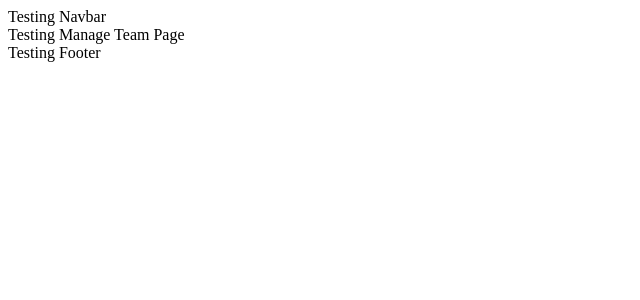
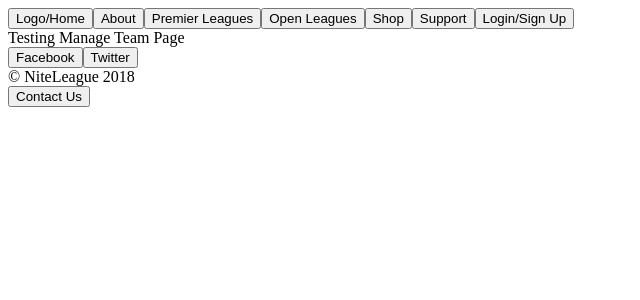
Before and after one commit to Holstein30/NiteLeague, a React app: page /manageteam in a window 1280 px wide. Shown: the top 300 px of the page, without its empty margins (0-640 px from the left). Built offline with nearby package versions, Linux system fonts and the light colour scheme.

Commit message:
started building basic nav and footer

```diff
--- a/src/components/App.js
+++ b/src/components/App.js
@@ -3,6 +3,9 @@ import Navbar from "./global/nav-bar";
 import Footer from "./global/footer";
 import Main from "./Main";
 
+// The App component holds our base rendering of the navbar and footer
+// which are present on every single page
+// the only changing page will be our Main component
 class App extends Component {
   render() {
     return (
--- a/src/components/global/buttons/index.js
+++ b/src/components/global/buttons/index.js
@@ -0,0 +1,8 @@
+import React from "react";
+export default props => {
+  return (
+    <a href="#">
+      <button className={props.className}>{props.name}</button>
+    </a>
+  );
+};
--- a/src/components/global/footer/index.js
+++ b/src/components/global/footer/index.js
@@ -1,8 +1,19 @@
 import React, { Component } from "react";
+import Social from "../links";
+import Button from "../buttons";
 
 class Footer extends Component {
   render() {
-    return <div>Testing Footer</div>;
+    return (
+      <div className="footer">
+        <div className="social-links">
+          <Social className="facebook-btn" name="Facebook" />
+          <Social className="twitter-btn" name="Twitter" />
+        </div>
+        <div className="copyright">&copy; NiteLeague 2018</div>
+        <Button className="contact-btn" name="Contact Us" />
+      </div>
+    );
   }
 }
 
--- a/src/components/global/links/index.js
+++ b/src/components/global/links/index.js
@@ -0,0 +1,9 @@
+import React, { Component } from "react";
+
+export default props => {
+  return (
+    <a href="#">
+      <button className={props.className}>{props.name}</button>
+    </a>
+  );
+};
--- a/src/components/global/nav-bar/index.js
+++ b/src/components/global/nav-bar/index.js
@@ -1,8 +1,19 @@
 import React, { Component } from "react";
+import Button from "../buttons";
 
 class Navbar extends Component {
   render() {
-    return <div>Testing Navbar</div>;
+    return (
+      <div className="nav-bar">
+        <Button className="home-btn" name="Logo/Home" />
+        <Button className="about-btn" name="About" />
+        <Button className="premier-leagues-btn" name="Premier Leagues" />
+        <Button className="open-leagues-btn" name="Open Leagues" />
+        <Button className="shop-btn" name="Shop" />
+        <Button className="support-btn" name="Support" />
+        <Button className="login-btn" name="Login/Sign Up" />
+      </div>
+    );
   }
 }
 
--- a/src/index.js
+++ b/src/index.js
@@ -3,6 +3,9 @@ import ReactDOM from "react-dom";
 import { BrowserRouter } from "react-router-dom";
 import App from "./components/App";
 
+// BrowserRouter encloses our entire application
+// in order to make use of the react-router library
+// for rendering different components through routes
 ReactDOM.render(
   <BrowserRouter>
     <App />
```
Also changed, not shown: src/components/Main.js (+5 -5 lines), webpack.config.js (+7 -0 lines), 1 other file (tests, documents, lock files or other folders).
